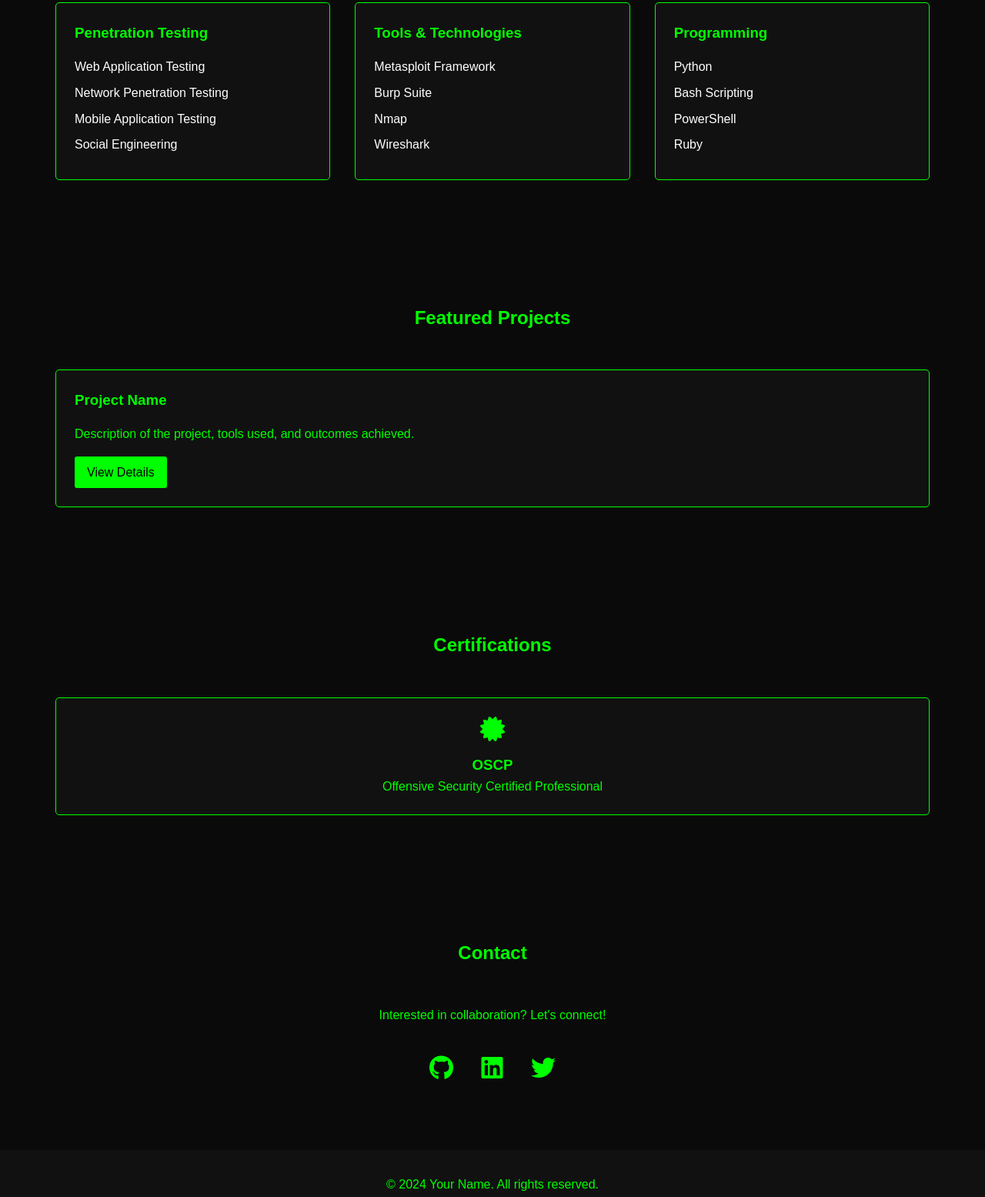
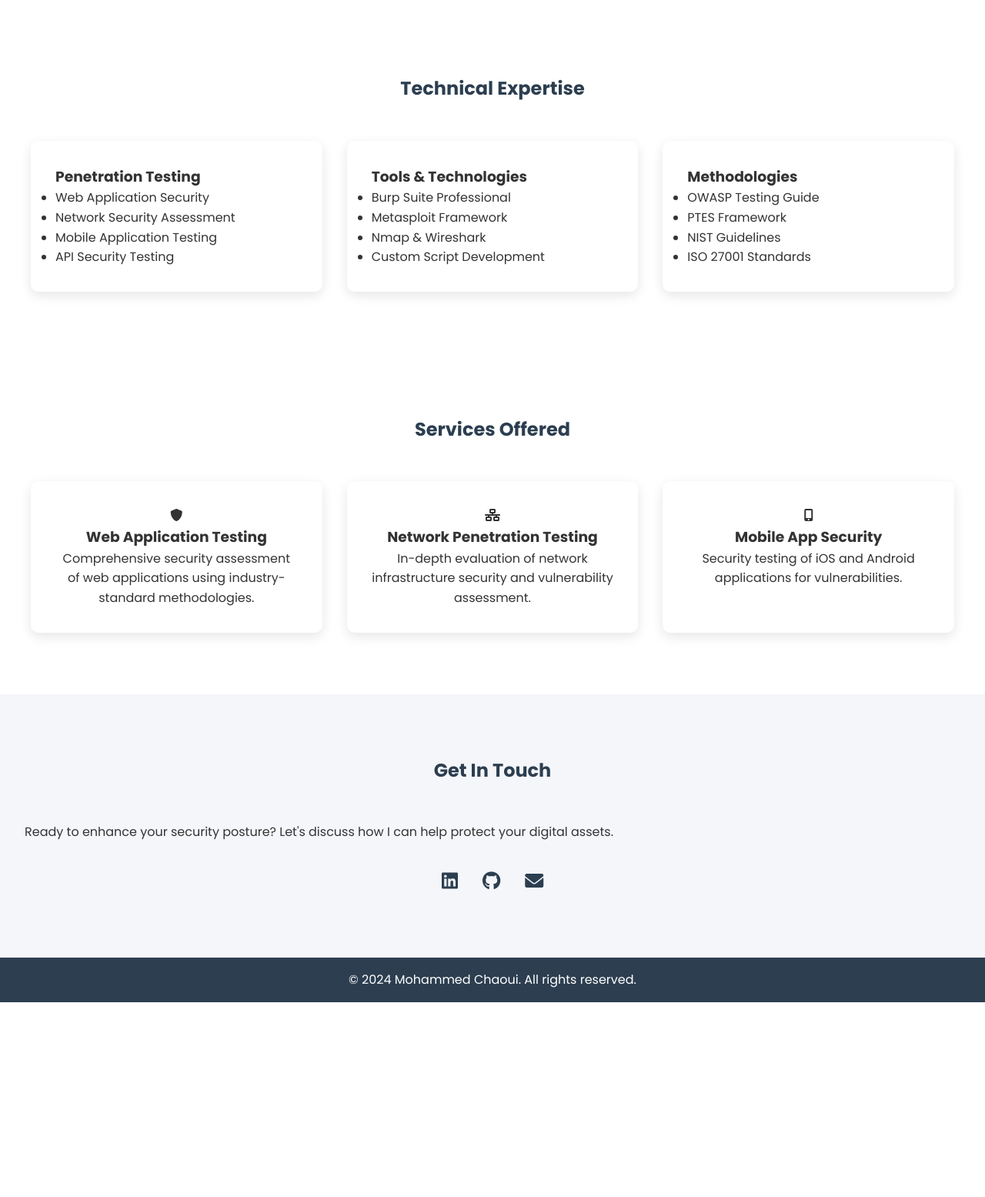
Before and after one commit to mochaoui/mochaoui.github.io, a plain HTML site: page index.html in a window 1280 px wide. Shown: the part 1235-2790 px from the top of the page at 77% size. After the commit the page ends 2537 px from the top, so only its background shows below. Drawn offline with Linux system fonts and the light colour scheme.

Commit message:
new style

```diff
--- a/css/style.css
+++ b/css/style.css
@@ -1,4 +1,11 @@
-/* Reset and Base Styles */
+:root {
+    --primary-color: #2c3e50;
+    --secondary-color: #3498db;
+    --accent-color: #e74c3c;
+    --text-color: #333;
+    --light-bg: #f5f6fa;
+}
+
 * {
     margin: 0;
     padding: 0;
@@ -6,15 +13,14 @@
 }
 
 body {
-    font-family: 'Arial', sans-serif;
+    font-family: 'Poppins', sans-serif;
     line-height: 1.6;
-    background-color: #0a0a0a;
-    color: #00ff00;
+    color: var(--text-color);
 }
 
 /* Navigation */
 nav {
-    background-color: #111;
+    background: var(--primary-color);
     padding: 1rem 0;
     position: fixed;
     width: 100%;
@@ -32,172 +38,129 @@ nav {
 }
 
 .logo {
+    color: white;
     font-size: 1.5rem;
-    font-weight: bold;
-    color: #00ff00;
+    font-weight: 700;
 }
 
-.nav-links {
-    display: flex;
-    list-style: none;
+.nav-links a {
+    color: white;
+    text-decoration: none;
+    margin-left: 2rem;
+    transition: color 0.3s;
 }
 
-.nav-links li a {
-    color: #00ff00;
-    text-decoration: none;
-    padding: 0.5rem 1rem;
-    transition: color 0.3s ease;
-}
-
-.nav-links li a:hover {
-    color: #fff;
+.nav-links a:hover {
+    color: var(--secondary-color);
 }
 
 /* Hero Section */
 .hero {
     height: 100vh;
+    background: linear-gradient(rgba(44, 62, 80, 0.9), rgba(44, 62, 80, 0.9)),
+                url('path_to_your_background_image.jpg');
+    background-size: cover;
+    background-position: center;
     display: flex;
     align-items: center;
-    justify-content: center;
     text-align: center;
-    background-color: #0a0a0a;
-    padding-top: 60px;
+    color: white;
+    padding: 0 2rem;
 }
 
-.hero-content h1 {
+.hero-content {
+    max-width: 800px;
+    margin: 0 auto;
+}
+
+.hero h1 {
     font-size: 3rem;
     margin-bottom: 1rem;
-    color: #00ff00;
 }
 
-.hero-content h2 {
-    font-size: 2rem;
-    margin-bottom: 1rem;
-    color: #00cc00;
+.hero h2 {
+    font-size: 1.5rem;
+    margin-bottom: 2rem;
+    color: var(--secondary-color);
 }
 
 /* Sections */
 section {
     padding: 5rem 2rem;
-    max-width: 1200px;
-    margin: 0 auto;
 }
 
 section h2 {
     text-align: center;
     margin-bottom: 3rem;
-    color: #00ff00;
+    color: var(--primary-color);
 }
 
-/* Skills Section */
+/* Skills Grid */
 .skills-grid {
     display: grid;
     grid-template-columns: repeat(auto-fit, minmax(250px, 1fr));
     gap: 2rem;
+    max-width: 1200px;
+    margin: 0 auto;
 }
 
 .skill-category {
-    background-color: #111;
-    padding: 1.5rem;
-    border-radius: 5px;
-    border: 1px solid #00ff00;
+    background: white;
+    padding: 2rem;
+    border-radius: 10px;
+    box-shadow: 0 5px 15px rgba(0,0,0,0.1);
 }
 
-.skill-category h3 {
-    color: #00ff00;
-    margin-bottom: 1rem;
-}
-
-.skill-category ul {
-    list-style: none;
-}
-
-.skill-category ul li {
-    margin-bottom: 0.5rem;
-    color: #fff;
-}
-
-/* Projects Section */
-.project-grid {
+/* Services */
+.services-grid {
     display: grid;
     grid-template-columns: repeat(auto-fit, minmax(300px, 1fr));
     gap: 2rem;
+    max-width: 1200px;
+    margin: 0 auto;
 }
 
-.project-card {
-    background-color: #111;
-    padding: 1.5rem;
-    border-radius: 5px;
-    border: 1px solid #00ff00;
+.service-card {
+    background: white;
+    padding: 2rem;
+    border-radius: 10px;
+    text-align: center;
+    box-shadow: 0 5px 15px rgba(0,0,0,0.1);
+    transition: transform 0.3s;
 }
 
-.project-card h3 {
-    color: #00ff00;
-    margin-bottom: 1rem;
-}
-
-.btn {
-    display: inline-block;
-    padding: 0.5rem 1rem;
-    background-color: #00ff00;
-    color: #000;
-    text-decoration: none;
-    border-radius: 3px;
-    margin-top: 1rem;
-    transition: background-color 0.3s ease;
-}
-
-.btn:hover {
-    background-color: #00cc00;
-}
-
-/* Certifications Section */
-.cert-grid {
-    display: grid;
-    grid-template-columns: repeat(auto-fit, minmax(200px, 1fr));
-    gap: 2rem;
-}
-
-.cert-card {
-    background-color: #111;
-    padding: 1.5rem;
-    border-radius: 5px;
-    text-align: center;
-    border: 1px solid #00ff00;
-}
-
-.cert-card i {
-    font-size: 2rem;
-    color: #00ff00;
-    margin-bottom: 1rem;
+.service-card:hover {
+    transform: translateY(-5px);
 }
 
 /* Contact Section */
-.contact-content {
-    text-align: center;
+.contact {
+    background: var(--light-bg);
 }
 
 .social-links {
+    display: flex;
+    justify-content: center;
+    gap: 2rem;
     margin-top: 2rem;
 }
 
 .social-links a {
-    color: #00ff00;
-    font-size: 2rem;
-    margin: 0 1rem;
-    transition: color 0.3s ease;
+    color: var(--primary-color);
+    font-size: 1.5rem;
+    transition: color 0.3s;
 }
 
 .social-links a:hover {
-    color: #fff;
+    color: var(--secondary-color);
 }
 
 /* Footer */
 footer {
+    background: var(--primary-color);
+    color: white;
     text-align: center;
-    padding: 2rem;
-    background-color: #111;
-    color: #00ff00;
+    padding: 1rem;
 }
 
 /* Responsive Design */
@@ -206,11 +169,11 @@ footer {
         display: none;
     }
 
-    .hero-content h1 {
+    .hero h1 {
         font-size: 2rem;
     }
 
-    .hero-content h2 {
-        font-size: 1.5rem;
+    .hero h2 {
+        font-size: 1.2rem;
     }
 }
--- a/index.html
+++ b/index.html
@@ -3,120 +3,124 @@
 <head>
     <meta charset="UTF-8">
     <meta name="viewport" content="width=device-width, initial-scale=1.0">
-    <title>Your Name - Offensive Security Professional</title>
+    <title>Mohammed Chaoui - Cybersecurity Professional</title>
     <link rel="stylesheet" href="css/style.css">
     <link rel="stylesheet" href="https://cdnjs.cloudflare.com/ajax/libs/font-awesome/6.0.0/css/all.min.css">
+    <link href="https://fonts.googleapis.com/css2?family=Poppins:wght@300;400;500;600;700&display=swap" rel="stylesheet">
 </head>
 <body>
-    <!-- Navigation -->
     <nav>
         <div class="nav-container">
-            <div class="logo">H4CK3R</div>
-            <ul class="nav-links">
-                <li><a href="#home">Home</a></li>
-                <li><a href="#about">About</a></li>
-                <li><a href="#skills">Skills</a></li>
-                <li><a href="#projects">Projects</a></li>
-                <li><a href="#certifications">Certifications</a></li>
-                <li><a href="#contact">Contact</a></li>
-            </ul>
+            <div class="logo">MC Security</div>
+            <div class="nav-links">
+                <a href="#home">Home</a>
+                <a href="#about">About</a>
+                <a href="#skills">Skills</a>
+                <a href="#services">Services</a>
+                <a href="#contact">Contact</a>
+            </div>
         </div>
     </nav>
 
-    <!-- Hero Section -->
     <section id="home" class="hero">
         <div class="hero-content">
-            <h1>Your Name</h1>
-            <h2>Offensive Security Professional</h2>
-            <p>Penetration Tester | Red Team Operator | Security Researcher</p>
+            <h1>Mohammed Chaoui</h1>
+            <h2>Cybersecurity Specialist & Penetration Tester</h2>
+            <p>Securing Digital Assets Through Ethical Hacking</p>
+            <div class="cta-buttons">
+                <a href="#contact" class="primary-btn">Get In Touch</a>
+                <a href="#portfolio" class="secondary-btn">View Portfolio</a>
+            </div>
         </div>
     </section>
 
-    <!-- About Section -->
     <section id="about" class="about">
         <h2>About Me</h2>
         <div class="about-content">
-            <p>Your compelling introduction as a cybersecurity professional, focusing on your offensive security expertise and passion for ethical hacking.</p>
+            <div class="about-text">
+                <p>As a dedicated Penetration Tester and Cybersecurity Professional, I bring a comprehensive approach to identifying and mitigating security vulnerabilities. With a strong foundation in both offensive and defensive security practices, I specialize in helping organizations strengthen their security posture through methodical testing and strategic recommendations.</p>
+
+                <p>My expertise includes:</p>
+                <ul>
+                    <li>Conducting thorough penetration tests across web applications, networks, and mobile platforms</li>
+                    <li>Implementing industry-standard methodologies including OWASP Top 10 and PTES</li>
+                    <li>Developing custom security tools and automation scripts</li>
+                    <li>Providing detailed technical documentation and actionable remediation strategies</li>
+                </ul>
+            </div>
         </div>
     </section>
 
-    <!-- Skills Section -->
     <section id="skills" class="skills">
-        <h2>Technical Skills</h2>
+        <h2>Technical Expertise</h2>
         <div class="skills-grid">
             <div class="skill-category">
                 <h3>Penetration Testing</h3>
                 <ul>
-                    <li>Web Application Testing</li>
-                    <li>Network Penetration Testing</li>
+                    <li>Web Application Security</li>
+                    <li>Network Security Assessment</li>
                     <li>Mobile Application Testing</li>
-                    <li>Social Engineering</li>
+                    <li>API Security Testing</li>
                 </ul>
             </div>
             <div class="skill-category">
                 <h3>Tools & Technologies</h3>
                 <ul>
+                    <li>Burp Suite Professional</li>
                     <li>Metasploit Framework</li>
-                    <li>Burp Suite</li>
-                    <li>Nmap</li>
-                    <li>Wireshark</li>
+                    <li>Nmap & Wireshark</li>
+                    <li>Custom Script Development</li>
                 </ul>
             </div>
             <div class="skill-category">
-                <h3>Programming</h3>
+                <h3>Methodologies</h3>
                 <ul>
-                    <li>Python</li>
-                    <li>Bash Scripting</li>
-                    <li>PowerShell</li>
-                    <li>Ruby</li>
+                    <li>OWASP Testing Guide</li>
+                    <li>PTES Framework</li>
+                    <li>NIST Guidelines</li>
+                    <li>ISO 27001 Standards</li>
                 </ul>
             </div>
         </div>
     </section>
 
-    <!-- Projects Section -->
-    <section id="projects" class="projects">
-        <h2>Featured Projects</h2>
-        <div class="project-grid">
-            <!-- Project cards will go here -->
-            <div class="project-card">
-                <h3>Project Name</h3>
-                <p>Description of the project, tools used, and outcomes achieved.</p>
-                <a href="#" class="btn">View Details</a>
+    <section id="services" class="services">
+        <h2>Services Offered</h2>
+        <div class="services-grid">
+            <div class="service-card">
+                <i class="fas fa-shield-alt"></i>
+                <h3>Web Application Testing</h3>
+                <p>Comprehensive security assessment of web applications using industry-standard methodologies.</p>
+            </div>
+            <div class="service-card">
+                <i class="fas fa-network-wired"></i>
+                <h3>Network Penetration Testing</h3>
+                <p>In-depth evaluation of network infrastructure security and vulnerability assessment.</p>
+            </div>
+            <div class="service-card">
+                <i class="fas fa-mobile-alt"></i>
+                <h3>Mobile App Security</h3>
+                <p>Security testing of iOS and Android applications for vulnerabilities.</p>
             </div>
         </div>
     </section>
 
-    <!-- Certifications Section -->
-    <section id="certifications" class="certifications">
-        <h2>Certifications</h2>
-        <div class="cert-grid">
-            <!-- Add your certifications here -->
-            <div class="cert-card">
-                <i class="fas fa-certificate"></i>
-                <h3>OSCP</h3>
-                <p>Offensive Security Certified Professional</p>
-            </div>
-        </div>
-    </section>
-
-    <!-- Contact Section -->
     <section id="contact" class="contact">
-        <h2>Contact</h2>
+        <h2>Get In Touch</h2>
         <div class="contact-content">
-            <p>Interested in collaboration? Let's connect!</p>
-            <div class="social-links">
-                <a href="#"><i class="fab fa-github"></i></a>
-                <a href="#"><i class="fab fa-linkedin"></i></a>
-                <a href="#"><i class="fab fa-twitter"></i></a>
+            <div class="contact-info">
+                <p>Ready to enhance your security posture? Let's discuss how I can help protect your digital assets.</p>
+                <div class="social-links">
+                    <a href="https://linkedin.com/in/mohammedchaoui" target="_blank"><i class="fab fa-linkedin"></i></a>
+                    <a href="https://github.com/mohammedchaoui" target="_blank"><i class="fab fa-github"></i></a>
+                    <a href="mailto:contact@mohammedchaoui.com"><i class="fas fa-envelope"></i></a>
+                </div>
             </div>
         </div>
     </section>
 
     <footer>
-        <p>&copy; 2024 Your Name. All rights reserved.</p>
+        <p>&copy; 2024 Mohammed Chaoui. All rights reserved.</p>
     </footer>
-
-    <script src="js/main.js"></script>
 </body>
 </html>
```
